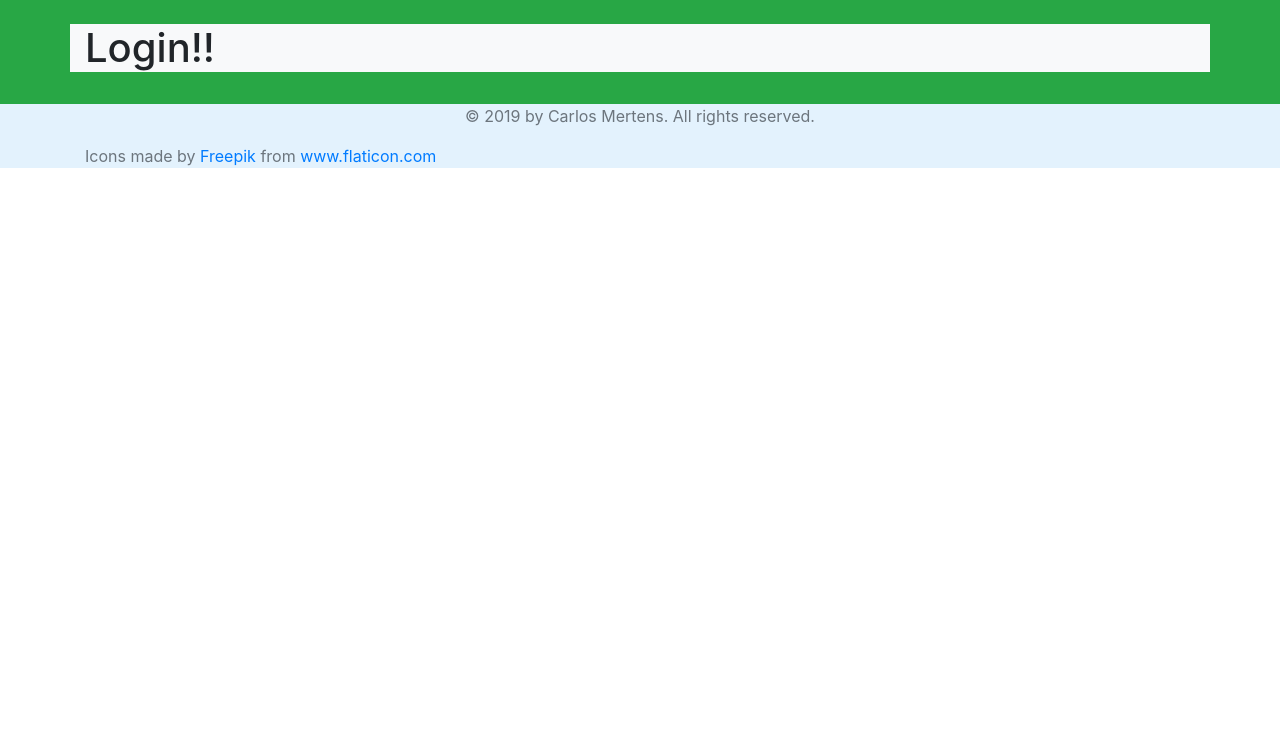
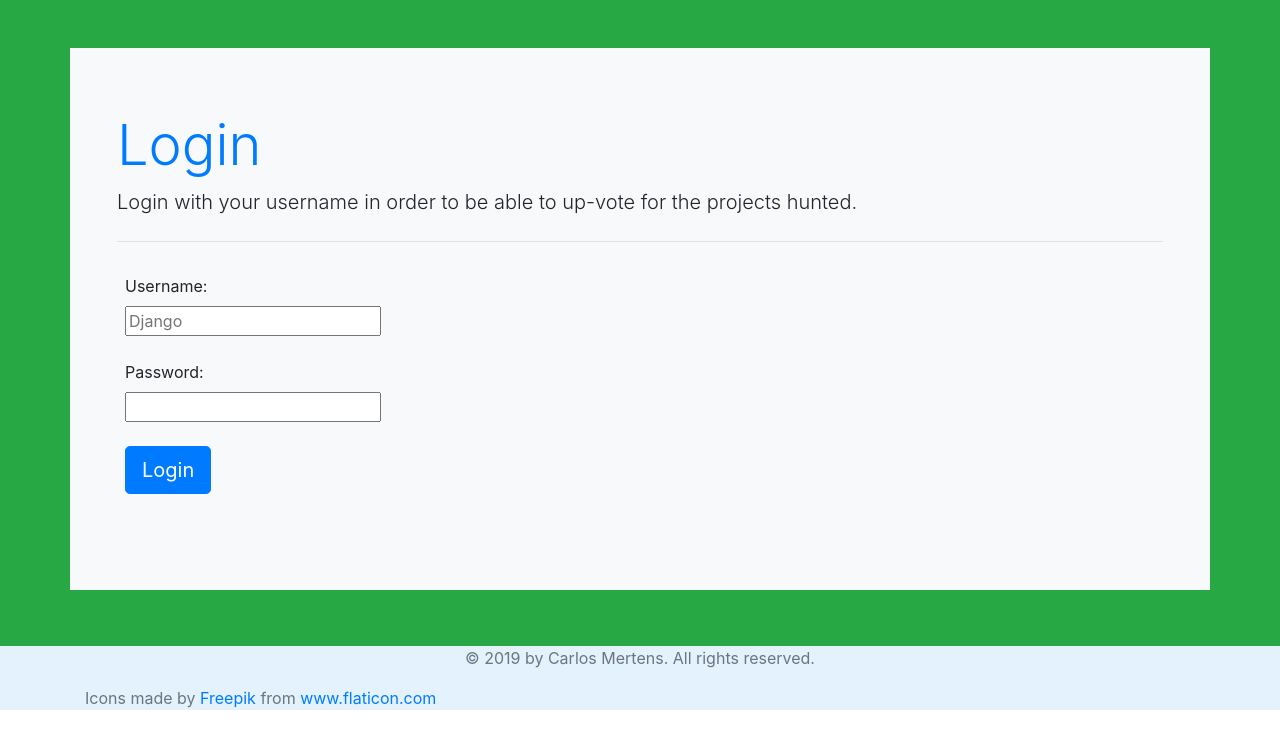
Before and after one commit to carlosmertens/productHunt, a Django app: page /accountApp/login in a window 1280 px wide. Shown: the part 61-800 px from the top of the page. Run offline with Django 3.2, Linux system fonts and the light colour scheme; some libraries are stand-ins or nearby versions.

Commit message:
Build login page

```diff
--- a/accountApp/templates/accountApp/login.html
+++ b/accountApp/templates/accountApp/login.html
@@ -5,12 +5,55 @@
     <meta name="viewport" content="width=device-width, initial-scale=1.0" />
     <meta http-equiv="X-UA-Compatible" content="ie=edge" />
     <title>Login</title>
-    {% extends 'base.html' %} {% load staticfiles %}
   </head>
   <body>
-    {% block content %}
+    {% extends 'base.html' %} {% block content %}
 
-    <div class="container bg-light"><h1>Login!!</h1></div>
+    <div class="container bg-light mt-4">
+      <div class="jumbotron bg-light">
+        <h1 class="display-4 text-primary">Login</h1>
+        <p class="lead">
+          Login with your username in order to be able to up-vote for the
+          projects hunted.
+        </p>
+        <hr class="my-4" />
+
+        <div class="container p-2">
+          <form action="{% url 'login' %}" method="POST">
+            {% csrf_token %}
+
+            <label for="username">Username:</label>
+            <br />
+            <input
+              type="text"
+              name="username"
+              id="username"
+              placeholder="Django"
+              required
+            />
+            <br />
+
+            <br />
+
+            <label for="my-password">Password:</label>
+            <br />
+            <input type="password" name="password" id="my-password" /> <br />
+
+            <br />
+
+            <input type="submit" value="Login" class="btn btn-primary btn-lg" />
+          </form>
+          <br />
+          <!-- Display error message if the username has been taken already -->
+          {% if error %}
+
+          <div class="alert alert-danger" role="alert">
+            {{ error }}
+          </div>
+          {% endif %}
+        </div>
+      </div>
+    </div>
 
     {% endblock content %}
   </body>
```
